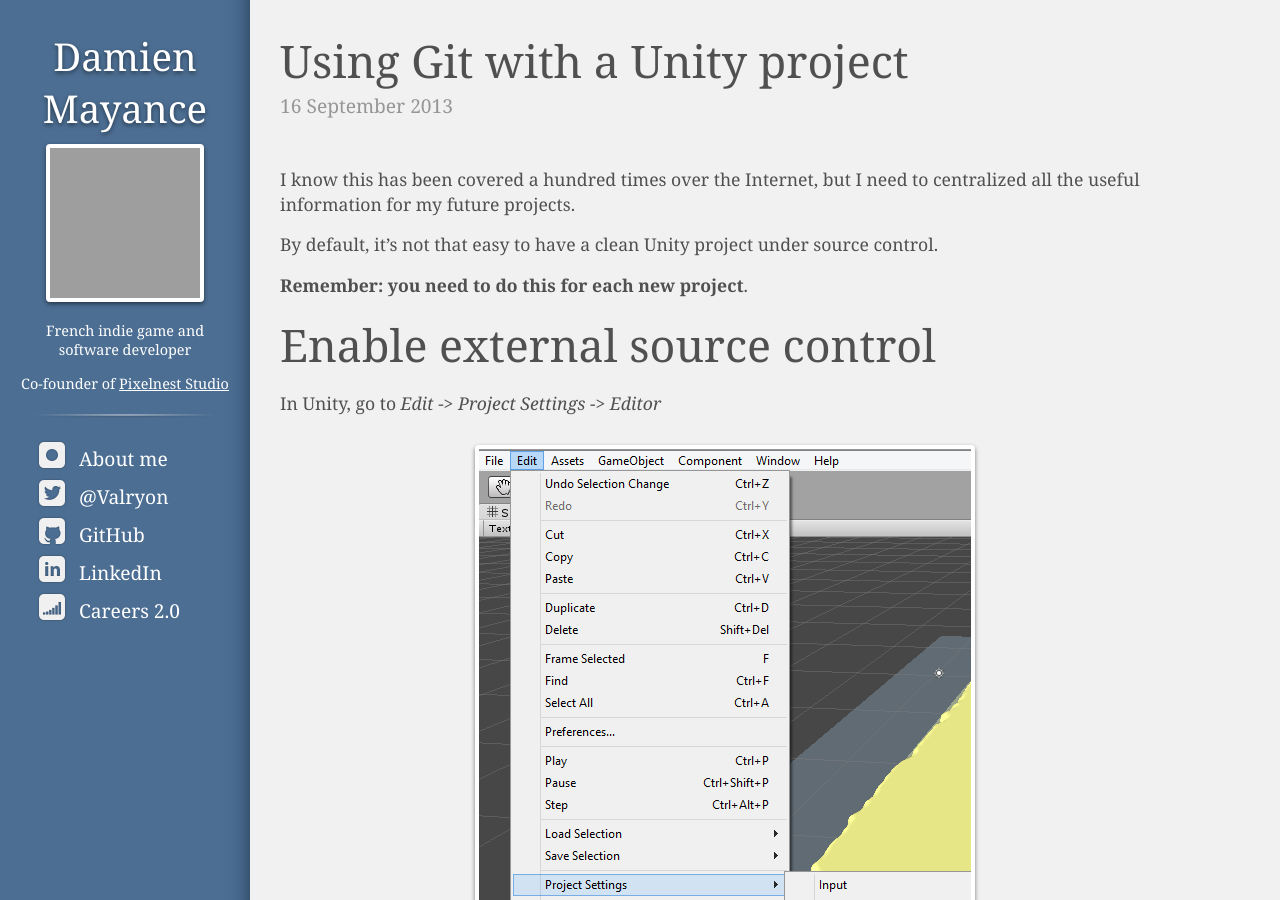
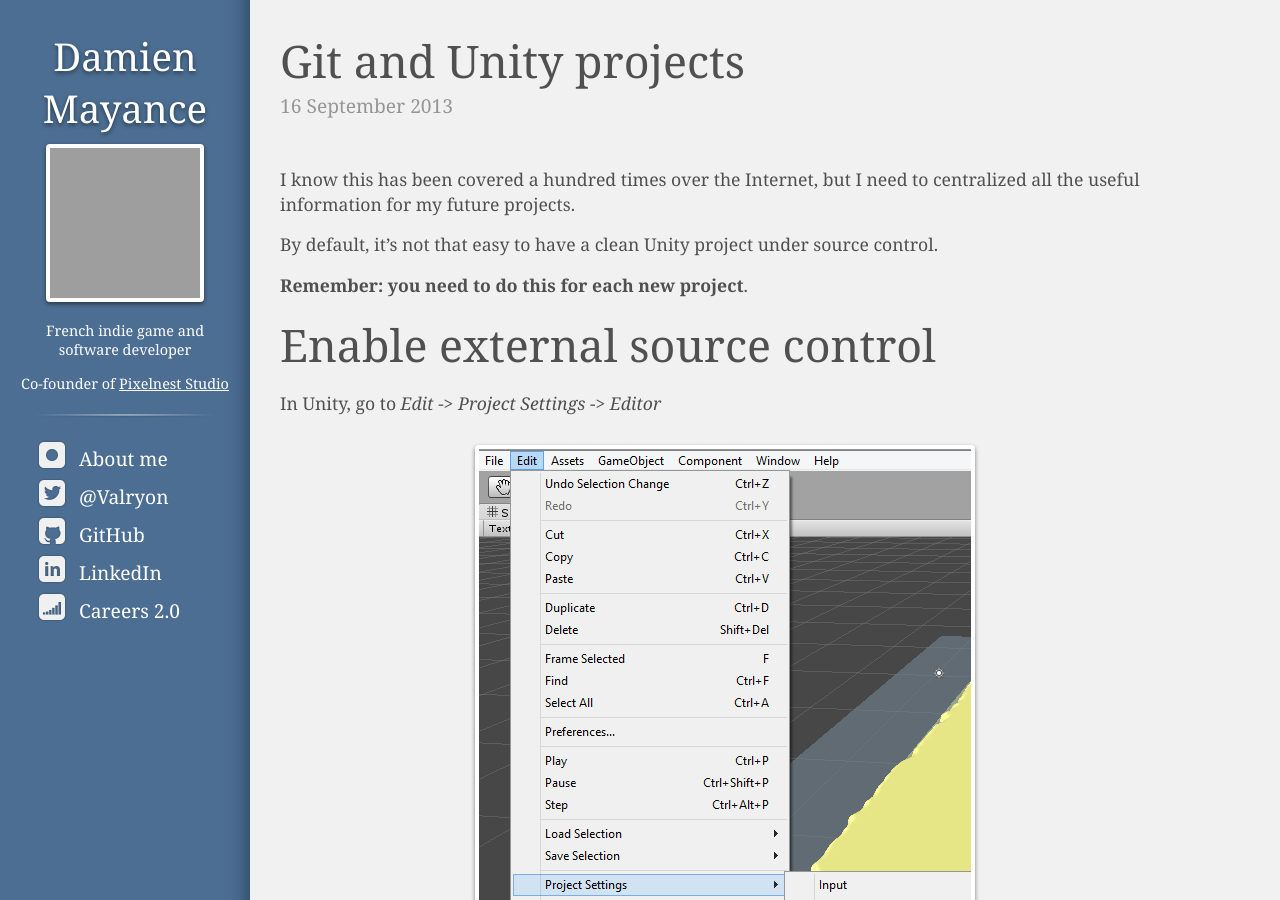
Before and after one commit to valryon/valryon.github.io, a Jekyll site: the page built from _posts/2013-09-16-git-and-unity-projects.md, in a window 1280 px wide and 900 px high. Built offline with Jekyll 4.4.1, drawn with Linux system fonts in a browser that asks for light colours; grey boxes are pictures that could not be loaded.

Commit message:
Renaming

```diff
--- a/_posts/2013-09-16-using-hit-with-a-unity-project.md
+++ b/_posts/2013-09-16-git-and-unity-projects.md
@@ -1,5 +1,5 @@
 ---
-title: Using Git with a Unity project
+title: Git and Unity projects
 layout: post
 ---
 
```
